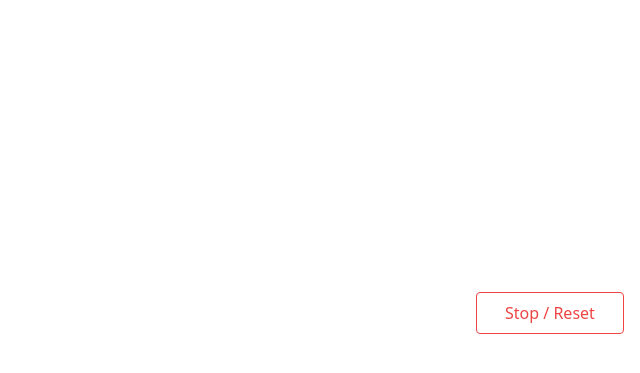
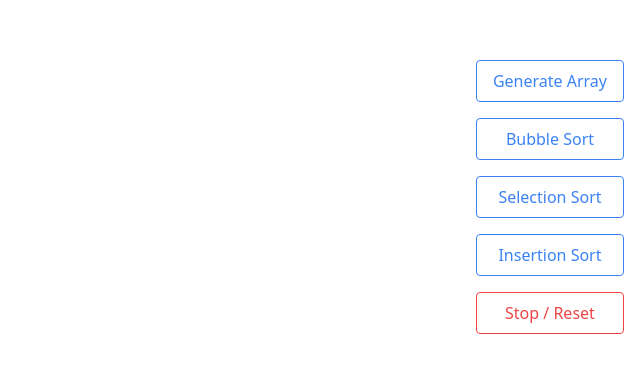
Before and after one commit to tortangChris/EduAR-IL, a React (Vite) app: page / in a window 1280 px wide. Shown: the part 203-576 px from the top of the page, without its empty margins (640-1280 px from the left). Built offline with nearby package versions, Linux system fonts and the light colour scheme; no server answers.

Commit message:
Change color buttons

```diff
--- a/src/pages/Home.jsx
+++ b/src/pages/Home.jsx
@@ -204,28 +204,28 @@ const Home3D = () => {
         <button
           onClick={generateArray}
           disabled={sorting}
-          className="border border-white text-white px-4 py-2 rounded hover:bg-white hover:text-black transition"
+          className="border border-blue-500 text-blue-500 px-4 py-2 rounded hover:bg-blue-500 hover:text-white transition"
         >
           Generate Array
         </button>
         <button
           onClick={bubbleSort}
           disabled={sorting}
-          className="border border-white text-white px-4 py-2 rounded hover:bg-white hover:text-black transition"
+          className="border border-blue-500 text-blue-500 px-4 py-2 rounded hover:bg-blue-500 hover:text-white transition"
         >
           Bubble Sort
         </button>
         <button
           onClick={selectionSort}
           disabled={sorting}
-          className="border border-white text-white px-4 py-2 rounded hover:bg-white hover:text-black transition"
+          className="border border-blue-500 text-blue-500 px-4 py-2 rounded hover:bg-blue-500 hover:text-white transition"
         >
           Selection Sort
         </button>
         <button
           onClick={insertionSort}
           disabled={sorting}
-          className="border border-white text-white px-4 py-2 rounded hover:bg-white hover:text-black transition"
+          className="border border-blue-500 text-blue-500 px-4 py-2 rounded hover:bg-blue-500 hover:text-white transition"
         >
           Insertion Sort
         </button>
```
